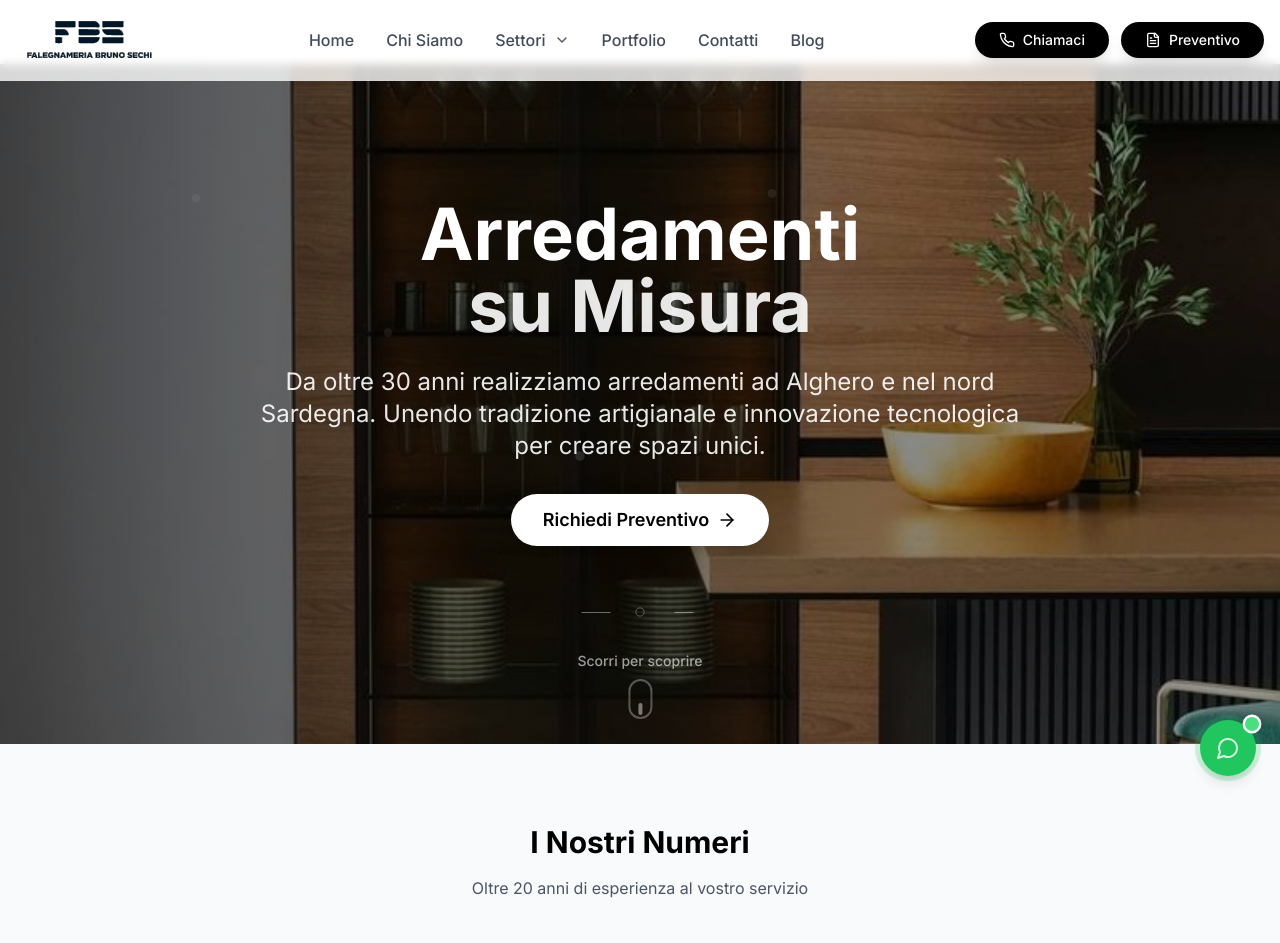
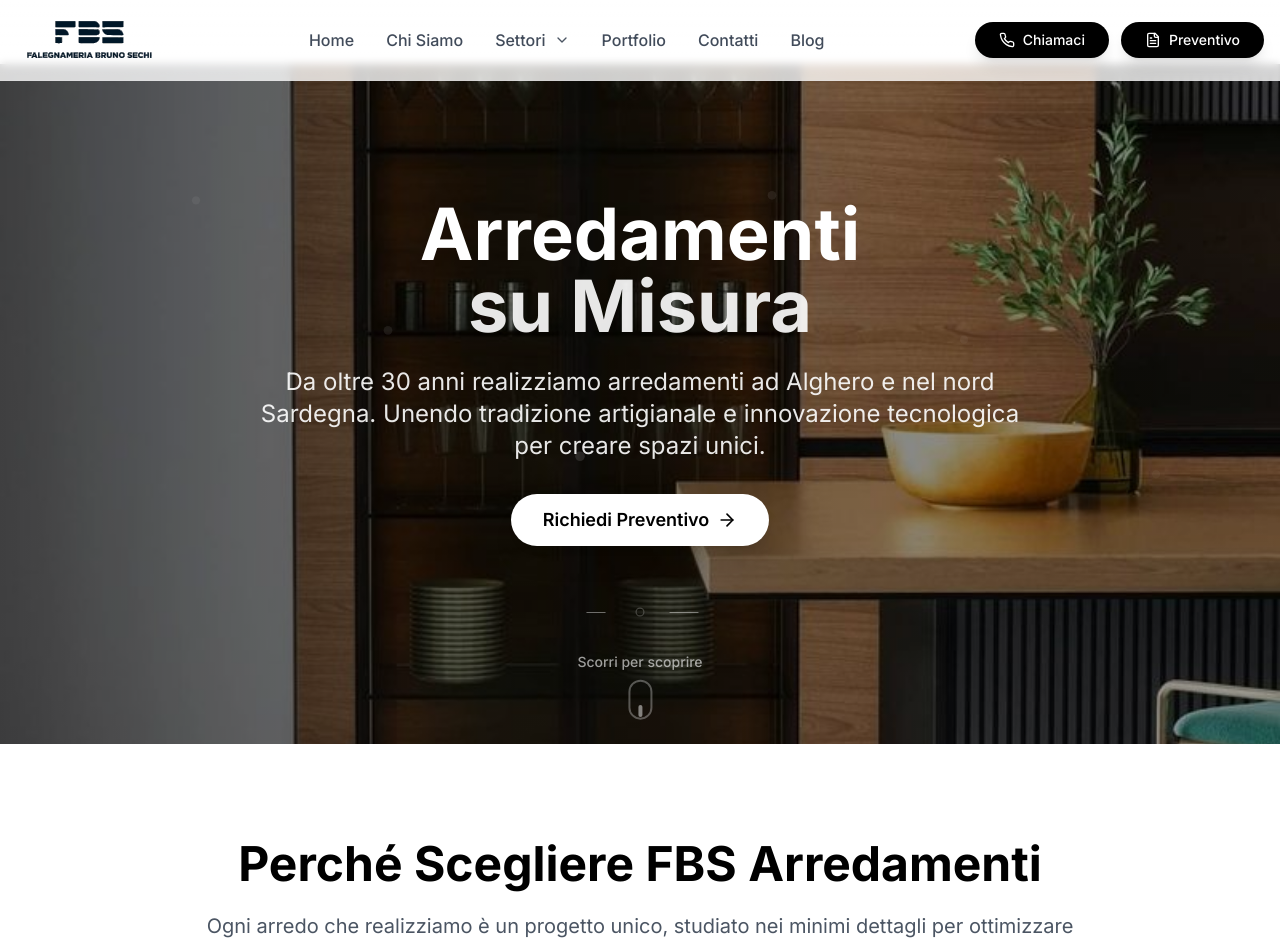
Before and after one commit to stefanosechi/fbs, a Next.js app: page / in a window 1280 px wide. Shown: the top 943 px of the page. Built offline with nearby package versions, Linux system fonts and the light colour scheme.

Commit message:
Comment out missing components to fix deployment build errors

```diff
--- a/app/page.tsx
+++ b/app/page.tsx
@@ -16,9 +16,10 @@ import {
 } from "lucide-react"
 import Link from "next/link"
 import Image from "next/image"
-import { AnimatedStats } from "@/components/animated-stats"
-import { WhatsAppChat } from "@/components/whatsapp-chat"
-import { Footer } from "@/components/footer"
+/* Removed imports of missing components to fix build errors */
+// import { AnimatedStats } from "@/components/animated-stats"
+// import { WhatsAppChat } from "@/components/whatsapp-chat"
+// import { Footer } from "@/components/footer"
 import { useState, useRef, useEffect } from "react"
 
 const testimonials = [
@@ -337,7 +338,7 @@ export default function HomePage() {
       </section>
 
       {/* Numeri Animati */}
-      <AnimatedStats />
+      {/* <AnimatedStats /> */}
 
       {/* Introduzione */}
       <section className="py-16 md:py-24">
@@ -632,10 +633,10 @@ export default function HomePage() {
       </section>
 
       {/* WhatsApp Chat */}
-      <WhatsAppChat />
+      {/* <WhatsAppChat /> */}
 
       {/* Footer */}
-      <Footer />
+      {/* <Footer /> */}
     </div>
   )
 }
```
